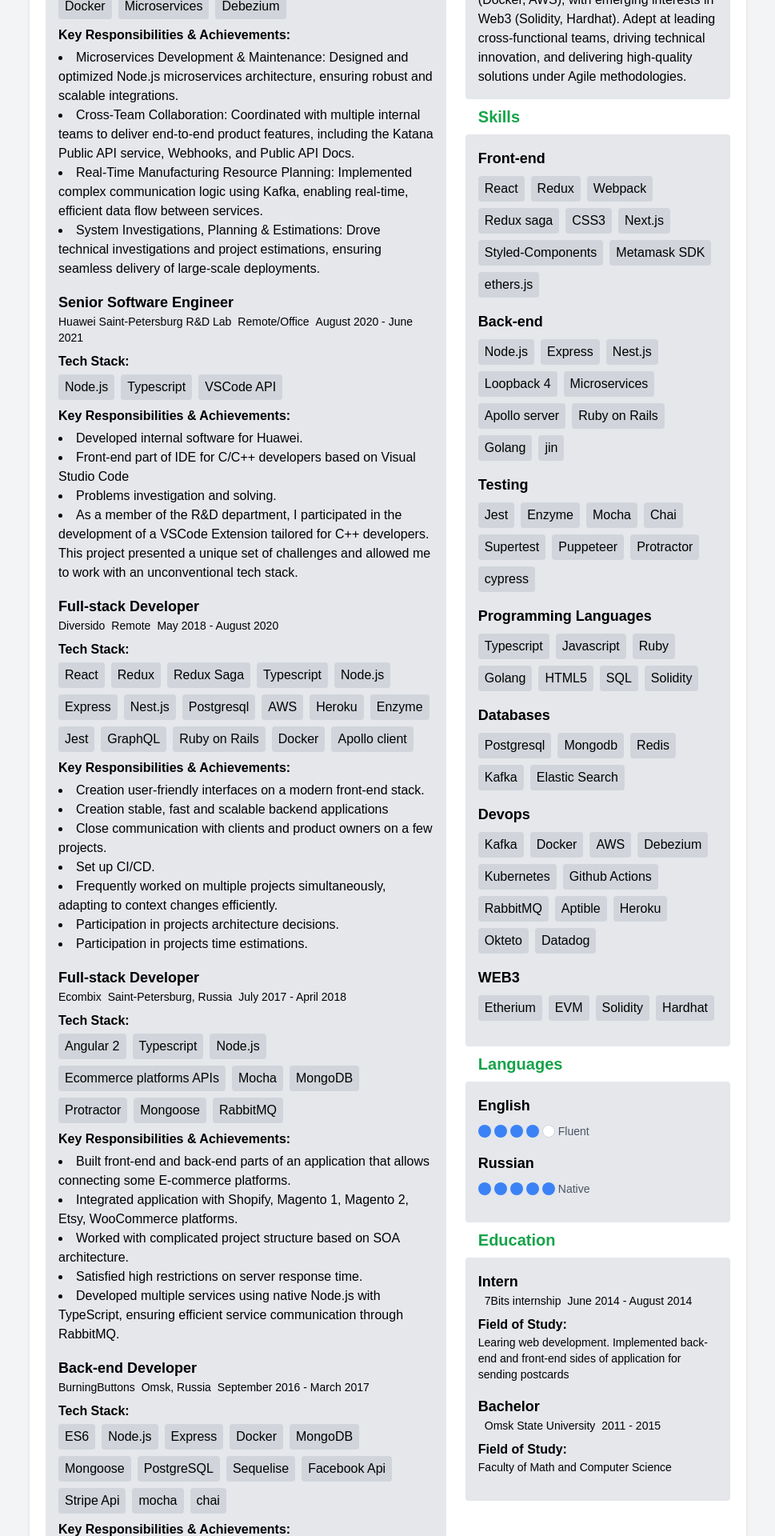
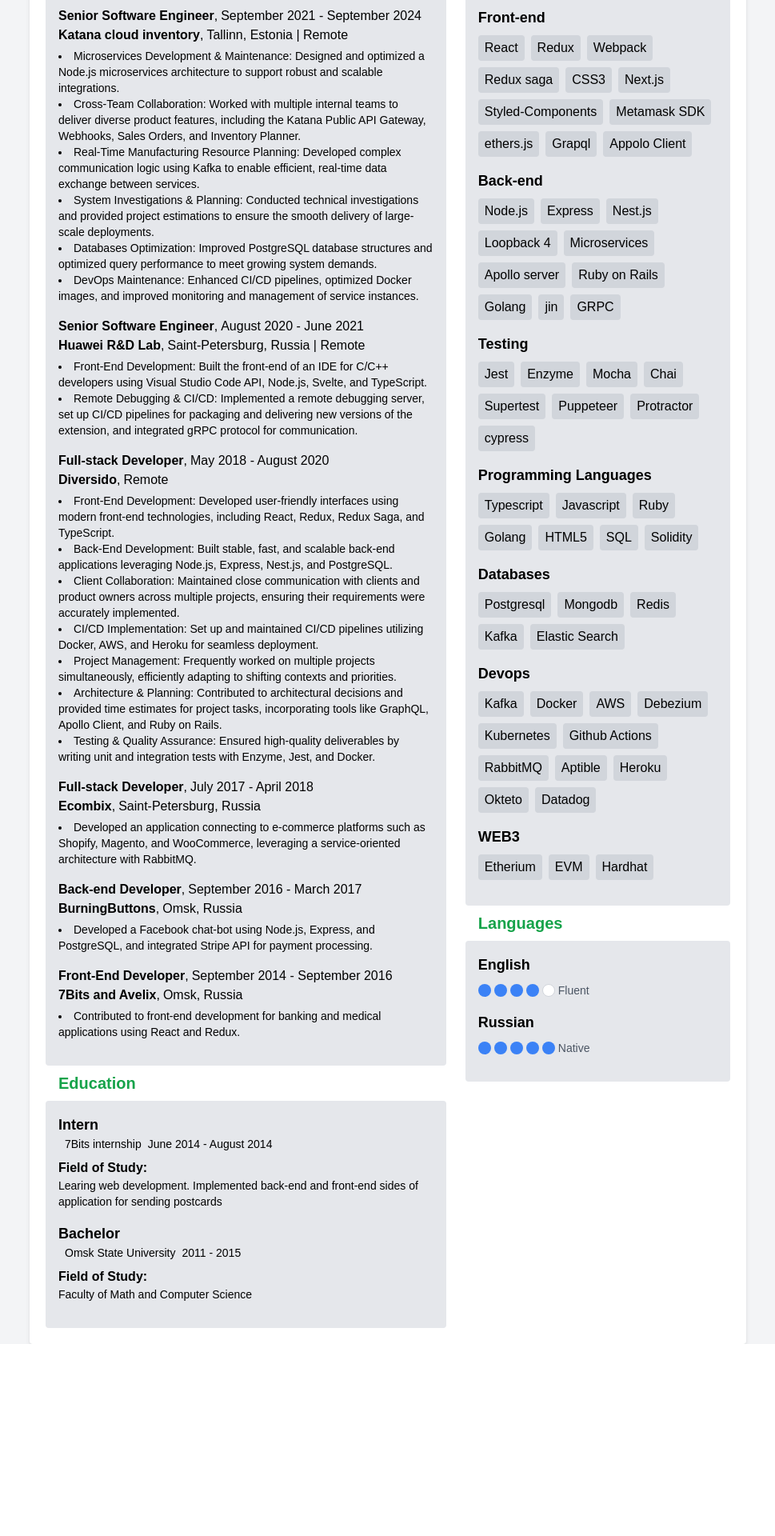
Before and after one commit to PerminovEugene/me, a Next.js app: page /CV in a window 1280 px wide. Shown: the part 480-2400 px from the top of the page at 80% size, without its empty margins (155-1124 px from the left). After the commit the page ends 2160 px from the top, so only its background shows below. Built offline with nearby package versions, Linux system fonts and the light colour scheme.

Commit message:
Reorganize CV blocks and improve lettering

```diff
--- a/src/app/CV/page.tsx
+++ b/src/app/CV/page.tsx
@@ -29,24 +29,24 @@
           <div className="p-4">
             <BaseInfo />
           </div>
+          <Block title="Summary">
+            <Summary />
+          </Block>
           <div className="flex space-x-4">
             <div className="w-3/5">
               <Block title="Experience">
                 <Experience />
               </Block>
+              <Block title="Education">
+                <Education />
+              </Block>
             </div>
             <div className="w-2/5">
-              <Block title="Summary">
-                <Summary />
-              </Block>
               <Block title="Skills">
                 <Skills />
               </Block>
               <Block title="Languages">
                 <Languages />
-              </Block>
-              <Block title="Education">
-                <Education />
               </Block>
             </div>
           </div>
--- a/src/components/cv/base-info/base-info.tsx
+++ b/src/components/cv/base-info/base-info.tsx
@@ -2,7 +2,7 @@
   return (
     <div>
       <h1 className="text-4xl font-bold text-black">Eugene Perminov</h1>
-      <h2 className="text-2xl text-blue-500">Senior Software Engineer</h2>
+      {/* <h2 className="text-2xl text-blue-500">Senior Software Engineer</h2> */}
       <div className="flex space-x-4 text-sm mt-2 text-black">
         <span>+37253685244</span>
         <span>perminov.eugene@gmail.com</span>
--- a/src/components/cv/experience/experience.component.tsx
+++ b/src/components/cv/experience/experience.component.tsx
@@ -4,15 +4,24 @@
 const ExperienceEpisode = ({ experience }: { experience: Experience }) => {
   return (
     <div className="mb-4 text-black">
-      <h4 className="text-lg font-semibold">{experience.title}</h4>
-      <div className="text-sm">
+      <div className="flex items-center text-md">
+        <h4 className="font-semibold">{experience.title}</h4>,
+        <span className="ml-1">
+          {experience.startDate} - {experience.endDate}
+        </span>
+      </div>
+      <div className="flex items-center text-md">
+        <h4 className="font-semibold">{experience.company}</h4>,
+        <span className="ml-1">{experience.location}</span>
+      </div>
+      {/* <div className="text-sm">
         <span>{experience.company}</span>
         <span className="ml-2">{experience.location}</span>
         <span className="ml-2">
           {experience.startDate} - {experience.endDate}
         </span>
-      </div>
-      <div className="mt-2">
+      </div> */}
+      {/* <div className="mt-2">
         <h5 className="font-semibold">Tech Stack:</h5>
         <div className="flex flex-wrap gap-2 mt-1">
           {experience.stack.map((tech, index) => (
@@ -21,12 +30,14 @@
             </span>
           ))}
         </div>
-      </div>
-      <div className="mt-2">
-        <h5 className="font-semibold">Key Responsibilities & Achievements:</h5>
+      </div> */}
+      <div className="">
+        {/* <h5 className="font-semibold">Key Responsibilities & Achievements:</h5> */}
         <ul className="list-disc list-inside mt-1">
           {experience.responsibilities.map((item, index) => (
-            <li key={index}>{item}</li>
+            <li className="text-sm" key={index}>
+              {item}
+            </li>
           ))}
         </ul>
       </div>
--- a/src/components/cv/experience/experience.data.ts
+++ b/src/components/cv/experience/experience.data.ts
@@ -4,14 +4,16 @@
   {
     title: "Senior Software Engineer",
     company: "Katana cloud inventory",
-    location: "Tallinn, Estonia",
-    startDate: "2021",
+    location: "Tallinn, Estonia | Remote",
+    startDate: "September 2021",
     endDate: "September 2024",
     responsibilities: [
-      "Microservices Development & Maintenance: Designed and optimized Node.js microservices architecture, ensuring robust and scalable integrations.",
-      "Cross-Team Collaboration: Coordinated with multiple internal teams to deliver end-to-end product features, including the Katana Public API service, Webhooks, and Public API Docs.",
-      "Real-Time Manufacturing Resource Planning: Implemented complex communication logic using Kafka, enabling real-time, efficient data flow between services.",
-      "System Investigations, Planning & Estimations: Drove technical investigations and project estimations, ensuring seamless delivery of large-scale deployments.",
+      "Microservices Development & Maintenance: Designed and optimized a Node.js microservices architecture to support robust and scalable integrations.",
+      "Cross-Team Collaboration: Worked with multiple internal teams to deliver diverse product features, including the Katana Public API Gateway, Webhooks, Sales Orders, and Inventory Planner.",
+      "Real-Time Manufacturing Resource Planning: Developed complex communication logic using Kafka to enable efficient, real-time data exchange between services.",
+      "System Investigations & Planning: Conducted technical investigations and provided project estimations to ensure the smooth delivery of large-scale deployments.",
+      "Databases Optimization: Improved PostgreSQL database structures and optimized query performance to meet growing system demands.",
+      "DevOps Maintenance: Enhanced CI/CD pipelines, optimized Docker images, and improved monitoring and management of service instances.",
     ],
     stack: [
       "Node.js",
@@ -22,21 +24,24 @@
       "Docker",
       "Microservices",
       "Debezium",
+      "Datadog",
+      "AWS",
+      "Aptible",
+      "Github actions",
+      "Kubernetes",
     ],
   },
   {
     title: "Senior Software Engineer",
-    company: "Huawei Saint-Petersburg R&D Lab",
-    location: "Remote/Office",
+    company: "Huawei R&D Lab",
+    location: "Saint-Petersburg, Russia | Remote",
     startDate: "August 2020",
     endDate: "June 2021",
     responsibilities: [
-      "Developed internal software for Huawei.",
-      "Front-end part of IDE for C/C++ developers based on Visual Studio Code",
-      "Problems investigation and solving.",
-      "As a member of the R&D department, I participated in the development of a VSCode Extension tailored for C++ developers. This project presented a unique set of challenges and allowed me to work with an unconventional tech stack.",
+      "Front-End Development: Built the front-end of an IDE for C/C++ developers using Visual Studio Code API, Node.js, Svelte, and TypeScript.",
+      "Remote Debugging & CI/CD: Implemented a remote debugging server, set up CI/CD pipelines for packaging and delivering new versions of the extension, and integrated gRPC protocol for communication.",
     ],
-    stack: ["Node.js", "Typescript", "VSCode API"],
+    stack: ["Node.js", "Typescript", "VSCode API", "GRPC"],
   },
   {
     title: "Full-stack Developer",
@@ -45,13 +50,13 @@
     startDate: "May 2018",
     endDate: "August 2020",
     responsibilities: [
-      "Creation user-friendly interfaces on a modern front-end stack.",
-      "Creation stable, fast and scalable backend applications",
-      "Close communication with clients and product owners on a few projects.",
-      "Set up CI/CD.",
-      "Frequently worked on multiple projects simultaneously, adapting to context changes efficiently.",
-      "Participation in projects architecture decisions.",
-      "Participation in projects time estimations.",
+      "Front-End Development: Developed user-friendly interfaces using modern front-end technologies, including React, Redux, Redux Saga, and TypeScript.",
+      "Back-End Development: Built stable, fast, and scalable back-end applications leveraging Node.js, Express, Nest.js, and PostgreSQL.",
+      "Client Collaboration: Maintained close communication with clients and product owners across multiple projects, ensuring their requirements were accurately implemented.",
+      "CI/CD Implementation: Set up and maintained CI/CD pipelines utilizing Docker, AWS, and Heroku for seamless deployment.",
+      "Project Management: Frequently worked on multiple projects simultaneously, efficiently adapting to shifting contexts and priorities.",
+      "Architecture & Planning: Contributed to architectural decisions and provided time estimates for project tasks, incorporating tools like GraphQL, Apollo Client, and Ruby on Rails.",
+      "Testing & Quality Assurance: Ensured high-quality deliverables by writing unit and integration tests with Enzyme, Jest, and Docker.",
     ],
     stack: [
       "React",
@@ -70,6 +75,7 @@
       "Ruby on Rails",
       "Docker",
       "Apollo client",
+      "Stripe Api",
     ],
   },
   {
@@ -79,11 +85,7 @@
     startDate: "July 2017",
     endDate: "April 2018",
     responsibilities: [
-      "Built front-end and back-end parts of an application that allows connecting some E-commerce platforms.",
-      "Integrated application with Shopify, Magento 1, Magento 2, Etsy, WooCommerce platforms.",
-      "Worked with complicated project structure based on SOA architecture.",
-      "Satisfied high restrictions on server response time.",
-      "Developed multiple services using native Node.js with TypeScript, ensuring efficient service communication through RabbitMQ.",
+      "Developed an application connecting to e-commerce platforms such as Shopify, Magento, and WooCommerce, leveraging a service-oriented architecture with RabbitMQ.",
     ],
     stack: [
       "Angular 2",
@@ -95,6 +97,9 @@
       "Protractor",
       "Mongoose",
       "RabbitMQ",
+      "Etsy API",
+      "Shopify API",
+      "Magento API",
     ],
   },
   {
@@ -104,42 +109,20 @@
     startDate: "September 2016",
     endDate: "March 2017",
     responsibilities: [
-      "Created chat-bot for Facebook based on Node.js and Postgres",
-      "Created application for integration with FHIR (standard for health care data exchange) services",
+      "Developed a Facebook chat-bot using Node.js, Express, and PostgreSQL, and integrated Stripe API for payment processing.",
     ],
-    stack: [
-      "ES6",
-      "Node.js",
-      "Express",
-      "Docker",
-      "MongoDB",
-      "Mongoose",
-      "PostgreSQL",
-      "Sequelise",
-      "Facebook Api",
-      "Stripe Api",
-      "mocha",
-      "chai",
-    ],
+    stack: ["Node.js", "Express", "PostgreSQL", "Stripe API", "Docker"],
   },
   {
-    title: "Front-end Developer",
+    title: "Front-End Developer",
     company: "7Bits and Avelix",
     location: "Omsk, Russia",
     startDate: "September 2014",
     endDate: "September 2016",
     responsibilities: [
-      "Created parts of bank and medicine front-end applications",
+      "Contributed to front-end development for banking and medical applications using React and Redux.",
     ],
-    stack: [
-      "ES6",
-      "React",
-      "Redux",
-      "Webpack",
-      "Twitter flight",
-      "HTML",
-      "CSS3",
-    ],
+    stack: ["React", "Redux", "HTML", "CSS3"],
   },
 ];
 
--- a/src/components/cv/skills/skills.data.ts
+++ b/src/components/cv/skills/skills.data.ts
@@ -12,6 +12,8 @@
       "Styled-Components",
       "Metamask SDK",
       "ethers.js",
+      "Grapql",
+      "Appolo Client",
     ],
     title: "Front-end",
   },
@@ -26,6 +28,7 @@
       "Ruby on Rails",
       "Golang",
       "jin",
+      "GRPC",
     ],
     title: "Back-end",
   },
@@ -75,7 +78,7 @@
     title: "Devops",
   },
   {
-    technologies: ["Etherium", "EVM", "Solidity", "Hardhat"],
+    technologies: ["Etherium", "EVM", "Hardhat"],
     title: "WEB3",
   },
 ];
```
